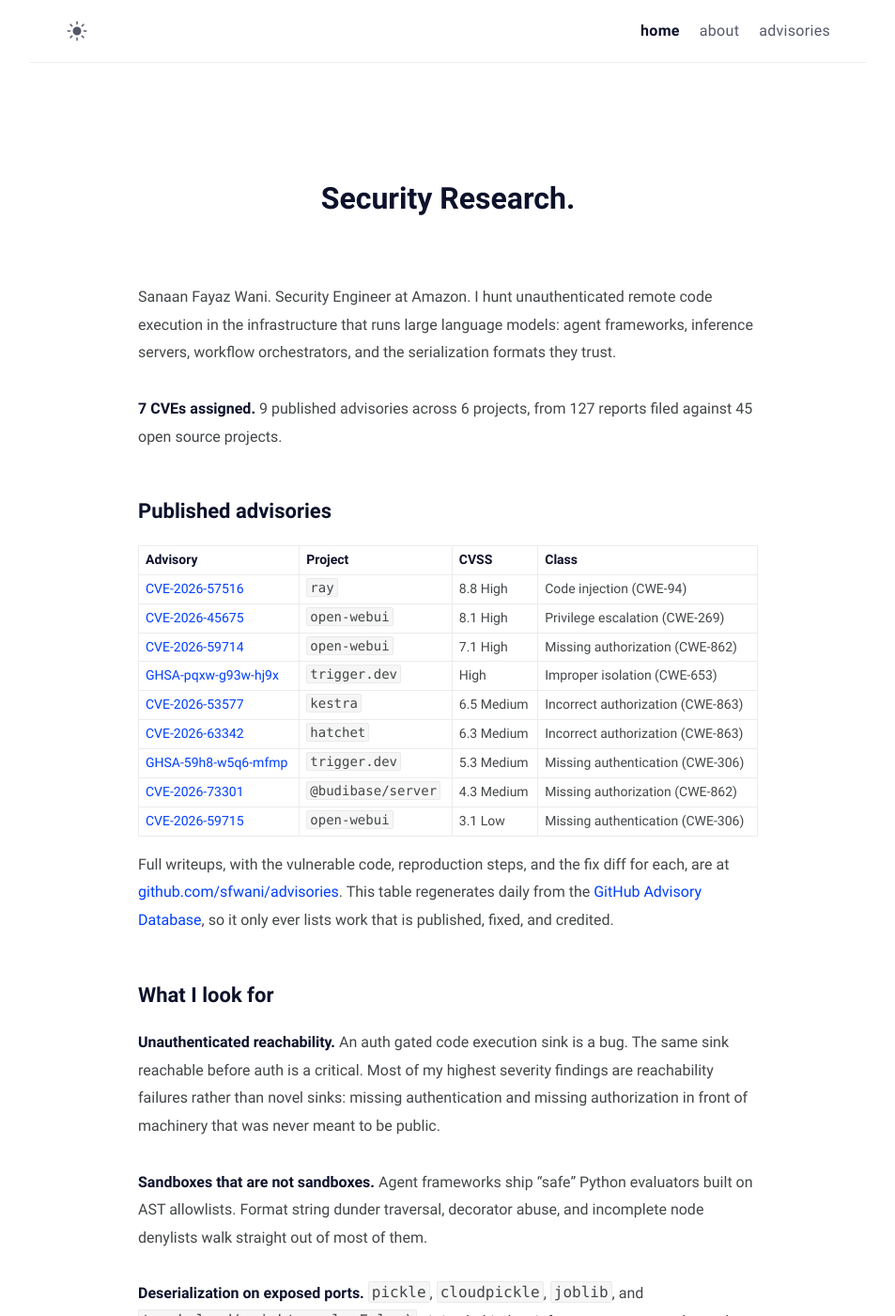
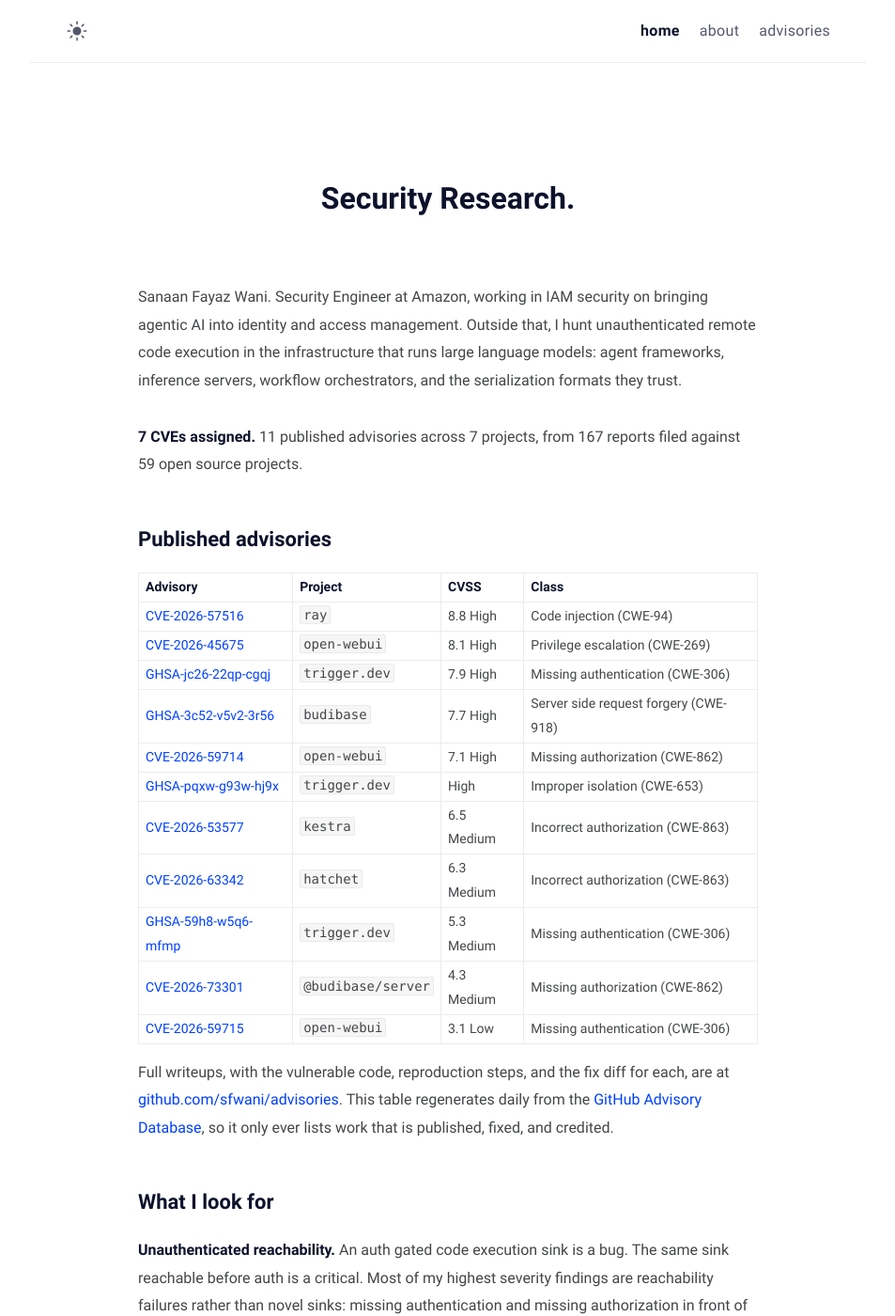
Before and after one commit to sfwani/sfwani.github.io, a Jekyll site: the page built from index.md, in a window 1280 px wide and 1400 px high. Shown: the whole window at 94% size, without its empty margins (163-1116 px from the left). Built offline with Jekyll 4.4.1, drawn with Linux system fonts in a browser that asks for light colours; some of the changed text lies outside the part shown.

Commit message:
Add newly published advisories, Person schema, full competition record
Same two repo-level advisories the credit search cannot reach, plus the
generator constants so the daily run does not revert the counters.

New JSON-LD Person entity in the head: name, job title, employer, sameAs
links and knowsAbout topics. This site controls its own title, meta
description and structured data, which the GitHub profile page cannot, so
it is the surface that should carry the machine readable identity record.

Bio states the IAM security and agentic AI work at Amazon. Competitions
expanded from three to the full record, as a table rather than prose.

```diff
--- a/_config.yml
+++ b/_config.yml
@@ -12,7 +12,7 @@
 author:
   name: Sanaan Fayaz Wani # author name
   bio: >- # tell to the world
-    Security Engineer at Amazon. I find unauthenticated RCE in AI agent frameworks and LLM infrastructure.
+    Security Engineer at Amazon in IAM security, bringing agentic AI into identity and access management. I find unauthenticated RCE in AI agent frameworks and LLM infrastructure.
   username: sfwani # general username
   github: sfwani # github username
   twitter: # twitter username
--- a/_includes/header.html
+++ b/_includes/header.html
@@ -172,4 +172,38 @@
     <script type="text/javascript" async src="https://cdn.jsdelivr.net/npm/mathjax@3/es5/tex-mml-chtml.js?config=TeX-AMS-MML_HTMLorMML"></script>
   {% endif %}
 
+  <!-- Person entity, for search engines and agents resolving who this is. -->
+  <script type="application/ld+json">
+  {
+    "@context": "https://schema.org",
+    "@type": "Person",
+    "name": "Sanaan Fayaz Wani",
+    "alternateName": "sfwani",
+    "url": "https://sfwani.github.io",
+    "image": "https://sfwani.github.io/assets/img/avatar.jpg",
+    "email": "mailto:code.sanaan@gmail.com",
+    "jobTitle": "Security Engineer",
+    "worksFor": { "@type": "Organization", "name": "Amazon" },
+    "description": "Security Engineer at Amazon in IAM security, bringing agentic AI into identity and access management. Independent vulnerability researcher credited on published CVEs in AI agent frameworks and large language model infrastructure.",
+    "sameAs": [
+      "https://github.com/sfwani",
+      "https://www.linkedin.com/in/sfwani",
+      "https://github.com/sfwani/advisories",
+      "https://github.com/advisories?query=credit%3Asfwani"
+    ],
+    "knowsAbout": [
+      "Vulnerability research",
+      "Coordinated vulnerability disclosure",
+      "AI agent framework security",
+      "Large language model infrastructure security",
+      "Identity and access management",
+      "Unauthenticated remote code execution",
+      "Server-side request forgery (CWE-918)",
+      "Unsafe deserialization (CWE-502)",
+      "Missing authentication (CWE-306)",
+      "Missing authorization (CWE-862)"
+    ]
+  }
+  </script>
+
 </head>
--- a/advisories.txt
+++ b/advisories.txt
@@ -6,3 +6,5 @@
 triggerdotdev/trigger.dev  GHSA-59h8-w5q6-mfmp
 kestra-io/kestra           GHSA-r6v3-xxwj-9h42
 hatchet-dev/hatchet        GHSA-g26x-m427-f48f
+Budibase/budibase          GHSA-3c52-v5v2-3r56
+triggerdotdev/trigger.dev  GHSA-jc26-22qp-cgqj
--- a/index.md
+++ b/index.md
@@ -4,11 +4,11 @@
 description: Published security advisories against AI agent frameworks and LLM infrastructure, with root cause, reproduction, and fix for each.
 ---
 
-Sanaan Fayaz Wani. Security Engineer at Amazon. I hunt unauthenticated remote code execution in the infrastructure that runs large language models: agent frameworks, inference servers, workflow orchestrators, and the serialization formats they trust.
+Sanaan Fayaz Wani. Security Engineer at Amazon, working in IAM security on bringing agentic AI into identity and access management. Outside that, I hunt unauthenticated remote code execution in the infrastructure that runs large language models: agent frameworks, inference servers, workflow orchestrators, and the serialization formats they trust.
 
 <!-- COUNTERS:START -->
 
-**7 CVEs assigned.** 9 published advisories across 6 projects, from 127 reports filed against 45 open source projects.
+**7 CVEs assigned.** 11 published advisories across 7 projects, from 167 reports filed against 59 open source projects.
 
 <!-- COUNTERS:END -->
 
@@ -20,6 +20,8 @@
 |:---|:---|:---|:---|
 | [CVE-2026-57516](https://github.com/advisories/GHSA-hhrp-gw25-jr43) | `ray` | 8.8 High | Code injection (CWE-94) |
 | [CVE-2026-45675](https://github.com/advisories/GHSA-h3ww-q6xx-w7x3) | `open-webui` | 8.1 High | Privilege escalation (CWE-269) |
+| [GHSA-jc26-22qp-cgqj](https://github.com/triggerdotdev/trigger.dev/security/advisories/GHSA-jc26-22qp-cgqj) | `trigger.dev` | 7.9 High | Missing authentication (CWE-306) |
+| [GHSA-3c52-v5v2-3r56](https://github.com/Budibase/budibase/security/advisories/GHSA-3c52-v5v2-3r56) | `budibase` | 7.7 High | Server side request forgery (CWE-918) |
 | [CVE-2026-59714](https://github.com/advisories/GHSA-x2ff-v5v8-m75m) | `open-webui` | 7.1 High | Missing authorization (CWE-862) |
 | [GHSA-pqxw-g93w-hj9x](https://github.com/triggerdotdev/trigger.dev/security/advisories/GHSA-pqxw-g93w-hj9x) | `trigger.dev` | High | Improper isolation (CWE-653) |
 | [CVE-2026-53577](https://github.com/kestra-io/kestra/security/advisories/GHSA-r6v3-xxwj-9h42) | `kestra` | 6.5 Medium | Incorrect authorization (CWE-863) |
--- a/scripts/update_advisories.py
+++ b/scripts/update_advisories.py
@@ -21,8 +21,8 @@
 
 # These two come from private research notes rather than the API, so they are
 # maintained by hand. Everything else on the page is derived from public data.
-REPORTS_FILED = 127
-PROJECTS_AUDITED = 45
+REPORTS_FILED = 167
+PROJECTS_AUDITED = 59
 
 SEVERITY_RANK = {"critical": 0, "high": 1, "medium": 2, "low": 3}
 SEVERITY_COLOR = {"critical": "8b1a1a", "high": "cf222e", "medium": "d4a72c", "low": "2da44e"}
```
Also changed, not shown: other parts of index.md (+11 -1 lines).
